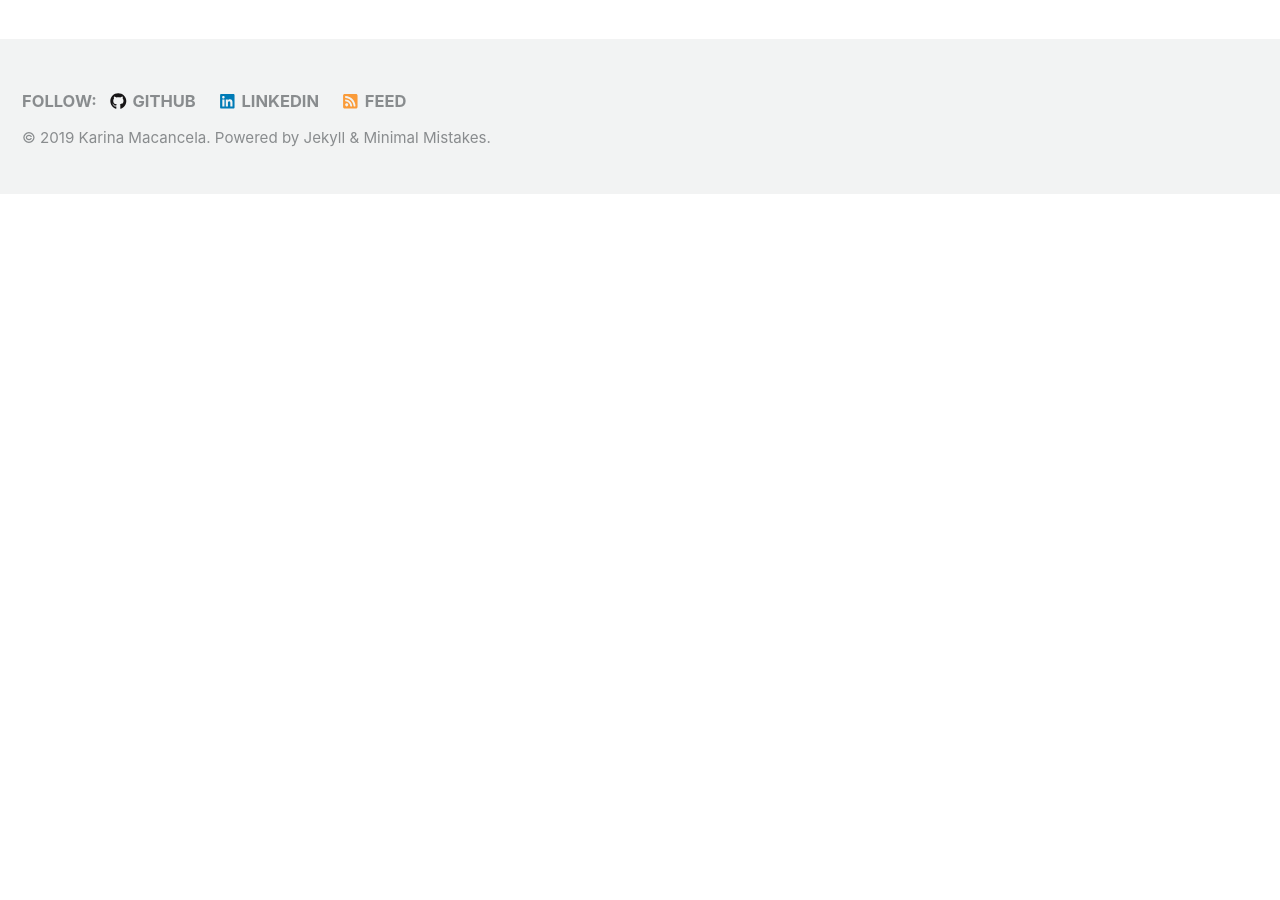
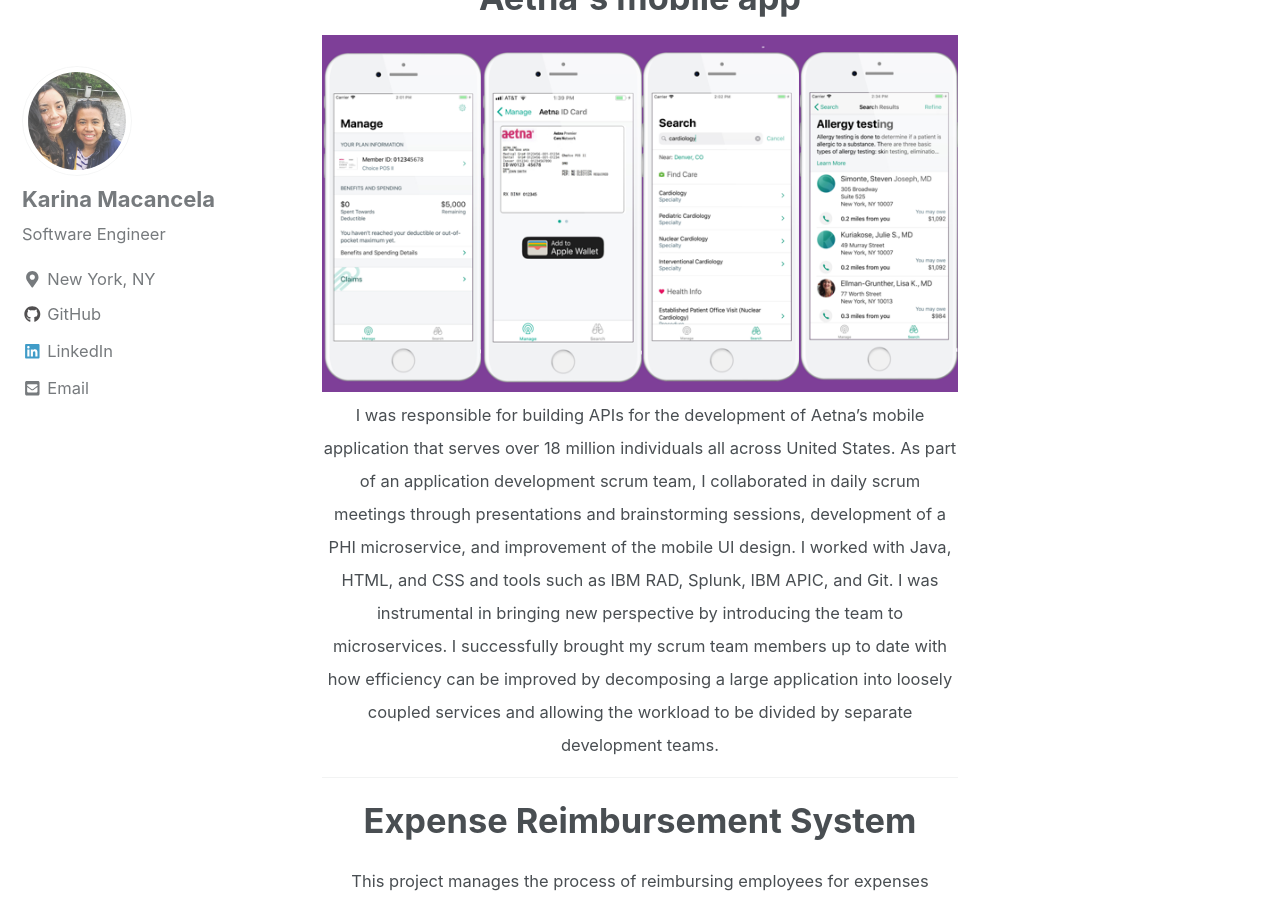
Before and after one commit to kmacancela/kmacancela.github.io, a Jekyll site: the page built from index.html, in a window 1280 px wide and 900 px high, scrolled down 928 px. Built offline with Jekyll 4.4.1, drawn with Linux system fonts in a browser that asks for light colours; cached includes are drawn as plain includes; nearby versions of some CDN libraries; the list of posts is cut into pages by our own code; before the commit the page ends 1122 px from its top, so only the background shows below that; some of the changed text lies outside the part shown.

Commit message:
Adding project details page

```diff
--- a/_data/navigation.yml
+++ b/_data/navigation.yml
@@ -3,7 +3,7 @@
   - title: "About"
     url: /about/
   - title: "Projects"
-    url: /assets/docs/Karina%20Macancela%20-%20Projects.pdf
+    url: /
   # - title: "Blog"
   #  url: /blog/
   - title: "Resume"
--- a/index.html
+++ b/index.html
@@ -3,9 +3,31 @@
 ---
 
 <center>
-  <h1>Pet Clinic - Demo</h1>
+  <h1>Pet Clinic</h1>
   <a href="/PClinic/src/main/webapp/WEB-INF/pages/draft.html"><img src = "/assets/images/pet_clinic.png"></a>
+  <sub>
+    This project focuses on building a virtual portal for a pet clinic, managing incoming appointments, and publishing upcoming appointments. Pet owners can log in and select which vet they wish to see for their pet and the date and time they choose. Using JavaScript and AJAX, the pet owner are able to view upcoming appointments and have the option to cancel. Pet owners are also able to rate their experience after an appointment has been marked as completed. Vets are able to log in and view their upcoming appointments. Using Java, HQL, Spring, and Hibernate as the back end, I used ORM to map our POJO to our relational database.<br><i>Note: Data is not displayed in demo because I do not have my AWS RDS running.</i>
+  </sub>
+  <hr>
+
+  <h1>Aetna's mobile app</h1>
+  <img src="/assets/images/aetna_mobile.png">
+  <sub>
+    I was responsible for building APIs for the development of Aetna’s mobile application that serves over 18 million individuals all across United States. As part of an application development scrum team, I collaborated in daily scrum meetings through presentations and brainstorming sessions, development of a PHI microservice, and improvement of the mobile UI design. I worked with Java, HTML, and CSS and tools such as IBM RAD, Splunk, IBM APIC, and Git. I was instrumental in bringing new perspective by introducing the team to microservices. I successfully brought my scrum team members up to date with how efficiency can be improved by decomposing a large application into loosely coupled services and allowing the workload to be divided by separate development teams.
+  </sub>
+  <hr>
+
+  <h1>Expense Reimbursement System</h1>
+  <sub>
+    This project manages the process of reimbursing employees for expenses incurred while on company time. All employees in the company can login and submit requests for reimbursement and view their past tickets and pending requests. Finance managers can log in and view all reimbursement requests and past history for all employees in the company. Finance managers are authorized to approve and deny requests for expense reimbursement.
+  </sub>
+  <hr>
+
+  <h1>Hospital Management Tool</h1>
+  <sub>
+    This project is a tool that manages hospital patients and records, including medicine inventory and prescription. By creating several APIs and utilizing Eureka, APIs for Medicine, Patient, and User Records, are able to be accessed and modified separately because they are each microservices. Zuul acts as an API gateway and delegates the requests to these microservices.
+  </sub>
+  <hr>
+
+  <h3>Find more details of my projects <a href="http://localhost:4000/assets/docs/Karina%20Macancela%20-%20Projects.pdf" target="_blank">here</a> and on my <a href="https://github.com/kmacancela" target="_blank">GitHub</a>!</h3>
 </center>
-  <sub>
-    This project focuses on building a virtual portal for a pet clinic, managing incoming appointments, and publishing upcoming appointments. Pet owners can log in and select which vet they wish to see for their pet and the date and time they choose. Using JavaScript and AJAX, the pet owner are able to view upcoming appointments and have the option to cancel. Pet owners are also able to rate their experience after an appointment has been marked as completed. Vets are able to log in and view their upcoming appointments. Using Java, HQL, Spring, and Hibernate as the back end, I used ORM to map our POJO to our relational database.
-  </sub>
```
Also changed, not shown: _pages/about.md (+1 -1 lines), .gitmodules, assets/images/aetna_mobile.png (added), 1 other file.
